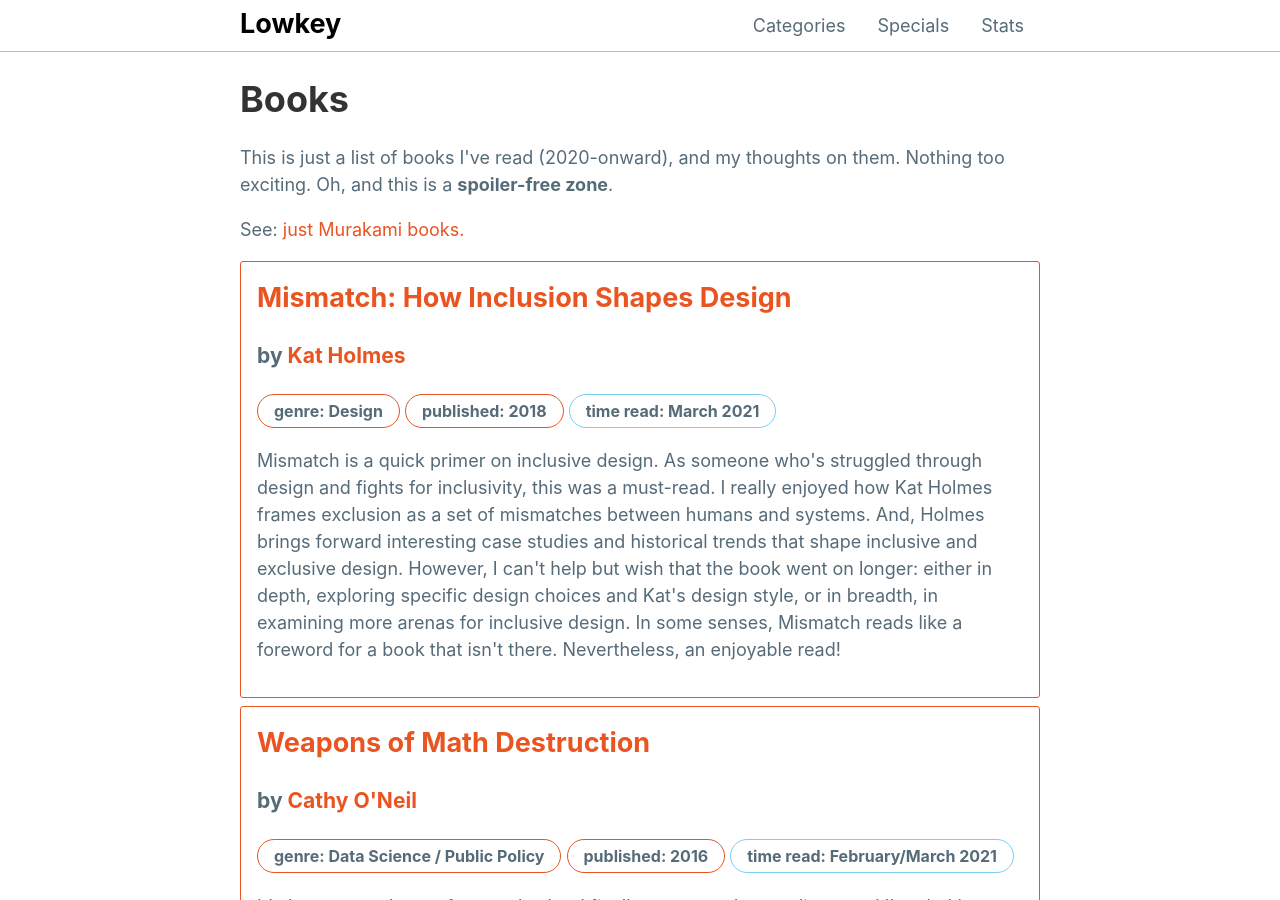
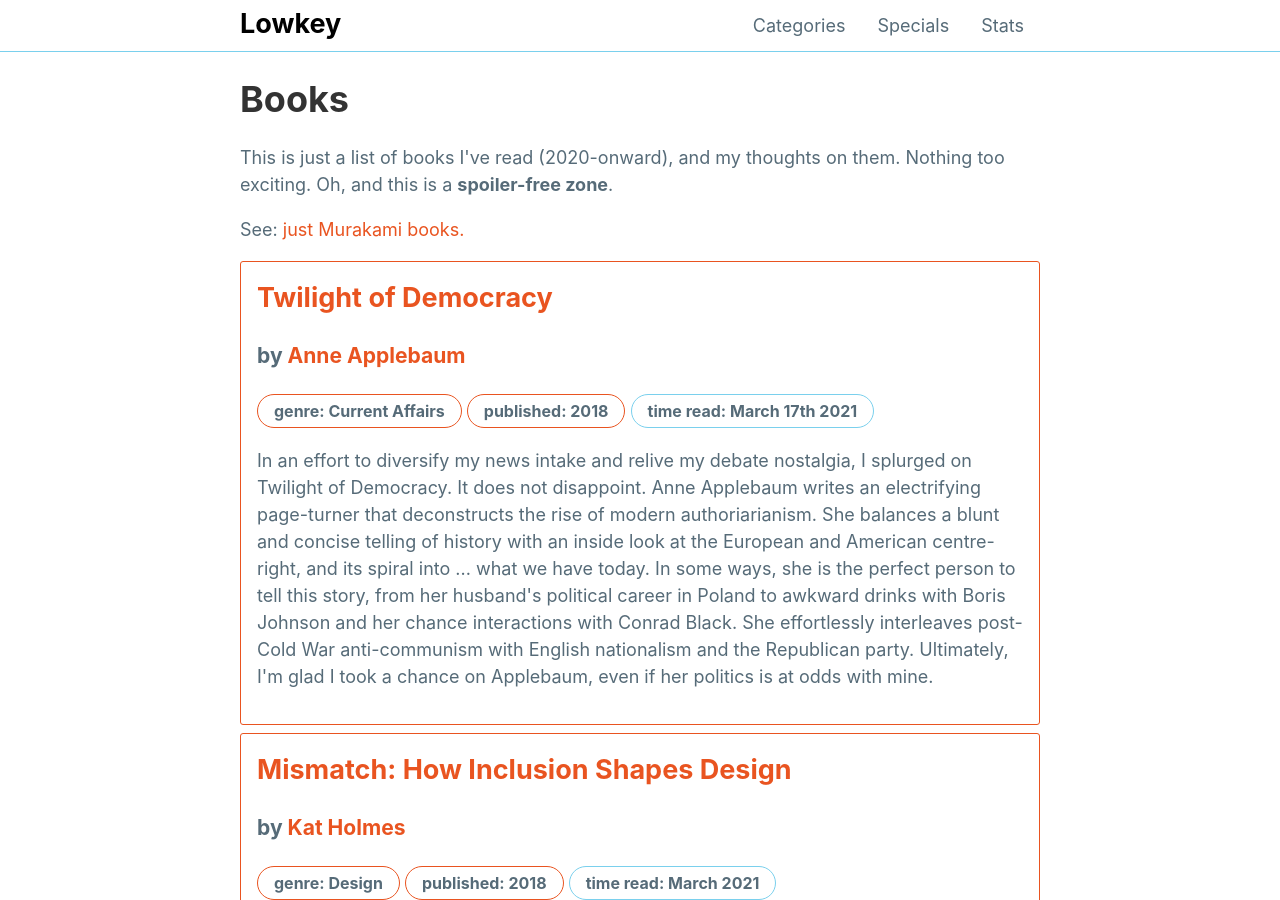
Before and after one commit to mattxwang/lowkey, a Jekyll site: the page built from stats/books.html, in a window 1280 px wide and 900 px high. Built offline with Jekyll 4.4.1, drawn with Linux system fonts in a browser that asks for light colours.

Commit message:
twilight of democracy

```diff
--- a/_data/books.yml
+++ b/_data/books.yml
@@ -314,3 +314,11 @@ mismatch:
   time_read: March 2021
   thoughts: >
     Mismatch is a quick primer on inclusive design. As someone who's struggled through design and fights for inclusivity, this was a must-read. I really enjoyed how Kat Holmes frames exclusion as a set of mismatches between humans and systems. And, Holmes brings forward interesting case studies and historical trends that shape inclusive and exclusive design. However, I can't help but wish that the book went on longer: either in depth, exploring specific design choices and Kat's design style, or in breadth, in examining more arenas for inclusive design. In some senses, Mismatch reads like a foreword for a book that isn't there. Nevertheless, an enjoyable read!
+twilightdemocracy:
+  title: "Twilight of Democracy"
+  author: Anne Applebaum
+  genre: Current Affairs
+  year_published: 2018
+  time_read: March 17th 2021
+  thoughts: >
+    In an effort to diversify my news intake and relive my debate nostalgia, I splurged on Twilight of Democracy. It does not disappoint. Anne Applebaum writes an electrifying page-turner that deconstructs the rise of modern authoriarianism. She balances a blunt and concise telling of history with an inside look at the European and American centre-right, and its spiral into ... what we have today. In some ways, she is the perfect person to tell this story, from her husband's political career in Poland to awkward drinks with Boris Johnson and her chance interactions with Conrad Black. She effortlessly interleaves post-Cold War anti-communism with English nationalism and the Republican party. Ultimately, I'm glad I took a chance on Applebaum, even if her politics is at odds with mine.
```
